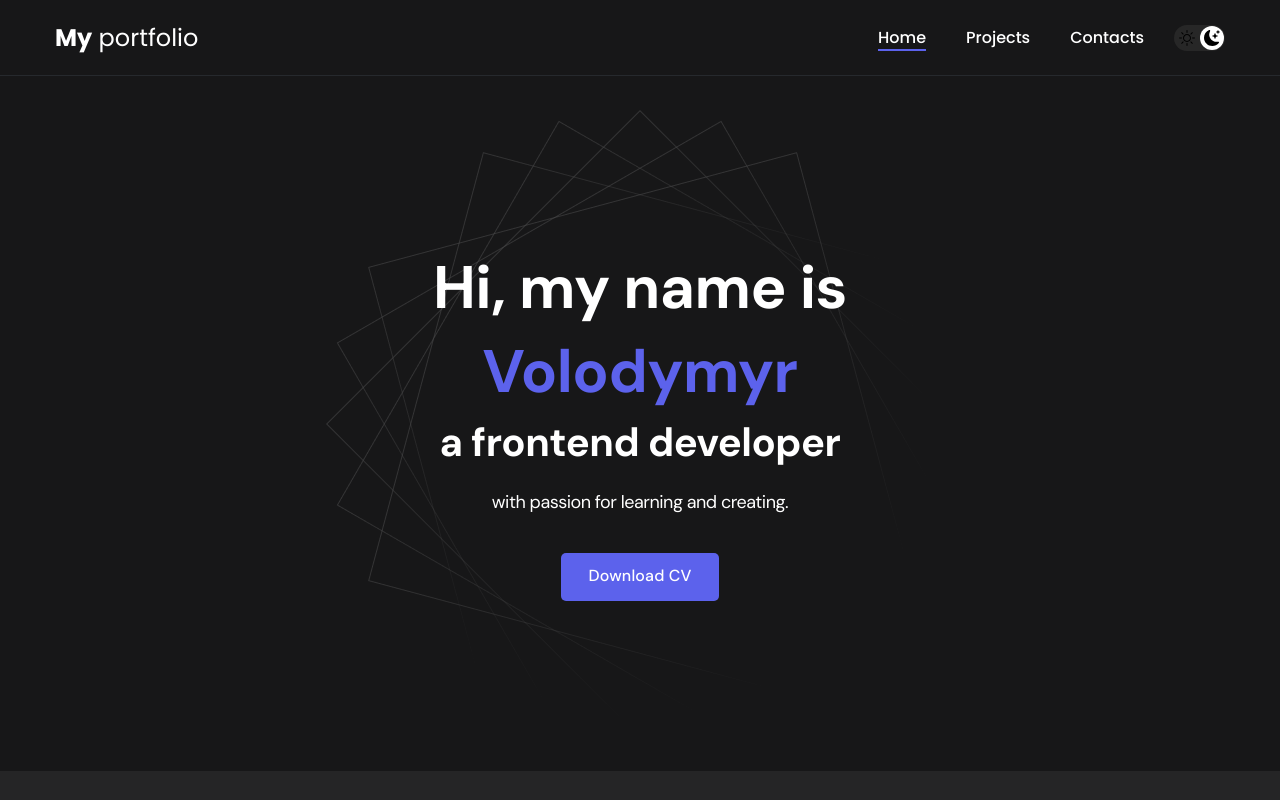
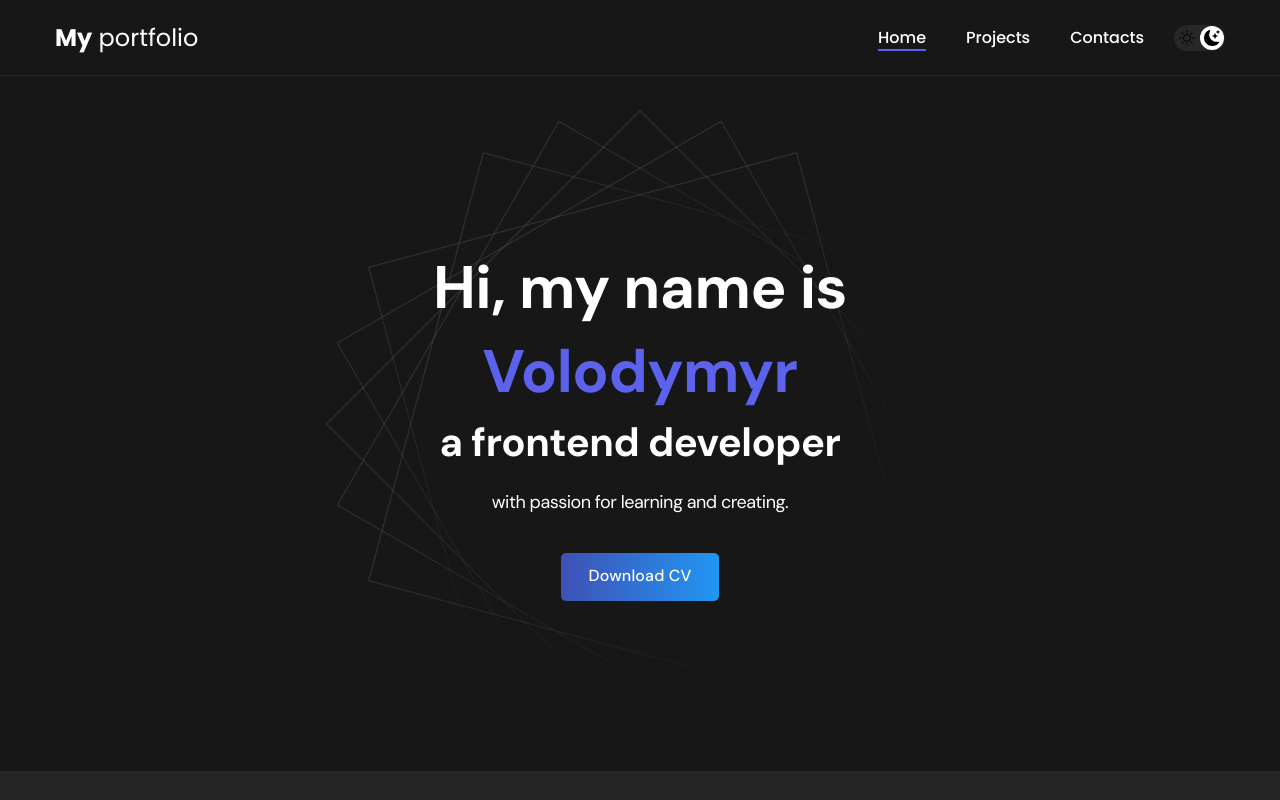
Before and after one commit to vk-workshop/portfolio, a React (Create React App) app: page / in a window 1280 px wide. Shown: the top 800 px of the page. Built offline with nearby package versions, Linux system fonts and the light colour scheme.

Commit message:
background
add background: linear-gradient to btn

```diff
--- a/src/styles/main.css
+++ b/src/styles/main.css
@@ -109,17 +109,20 @@ body {
 	padding: 12px 28px;
 
 	border-radius: 5px;
-	background-color: var(--accent);
+
+	background: linear-gradient(90deg, #3f51b5, transparent) #2196f3;
+	text-decoration: none;
+	transition: background-color 1s;
+
 	color: var(--white);
 	letter-spacing: 0.15px;
 	font-size: 16px;
 	font-weight: 500;
-
-	transition: opacity 0.2s ease-in;
 }
 
 .btn:hover {
-	opacity: 0.8;
+	background-color: #e91e63;
+	color: #fff;
 }
 
 .btn:active {
```
Also changed, not shown: src/components/navbar/Navbar.css (line endings or trailing spaces).
